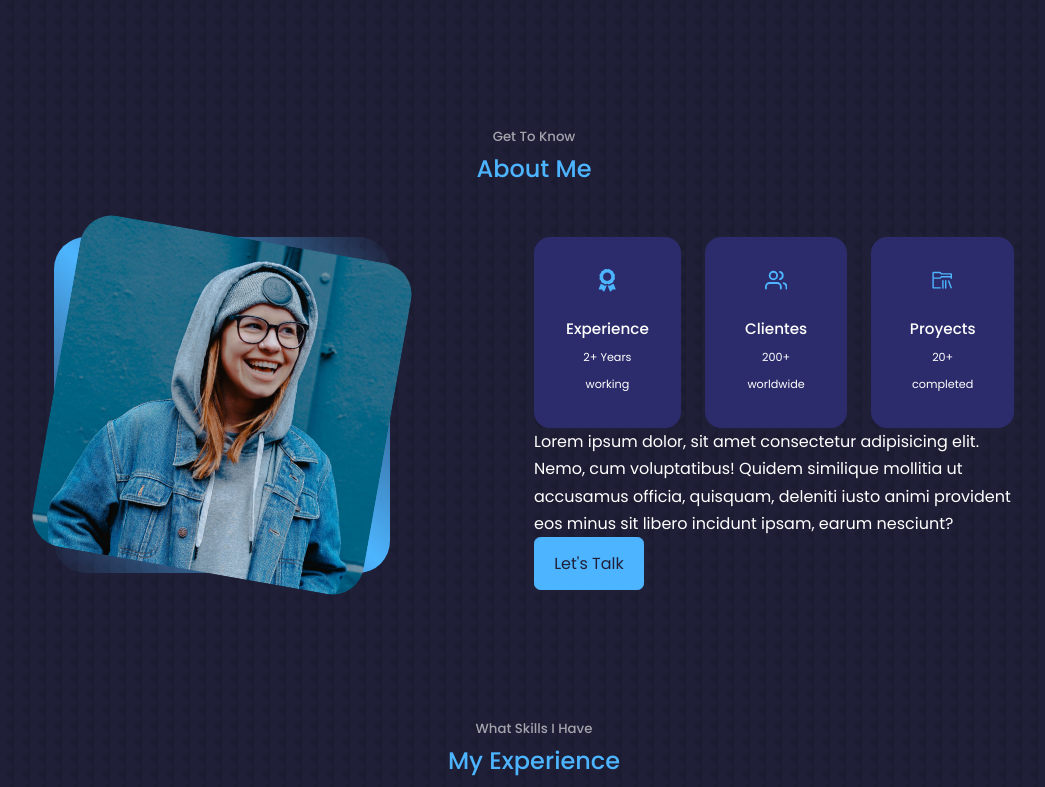
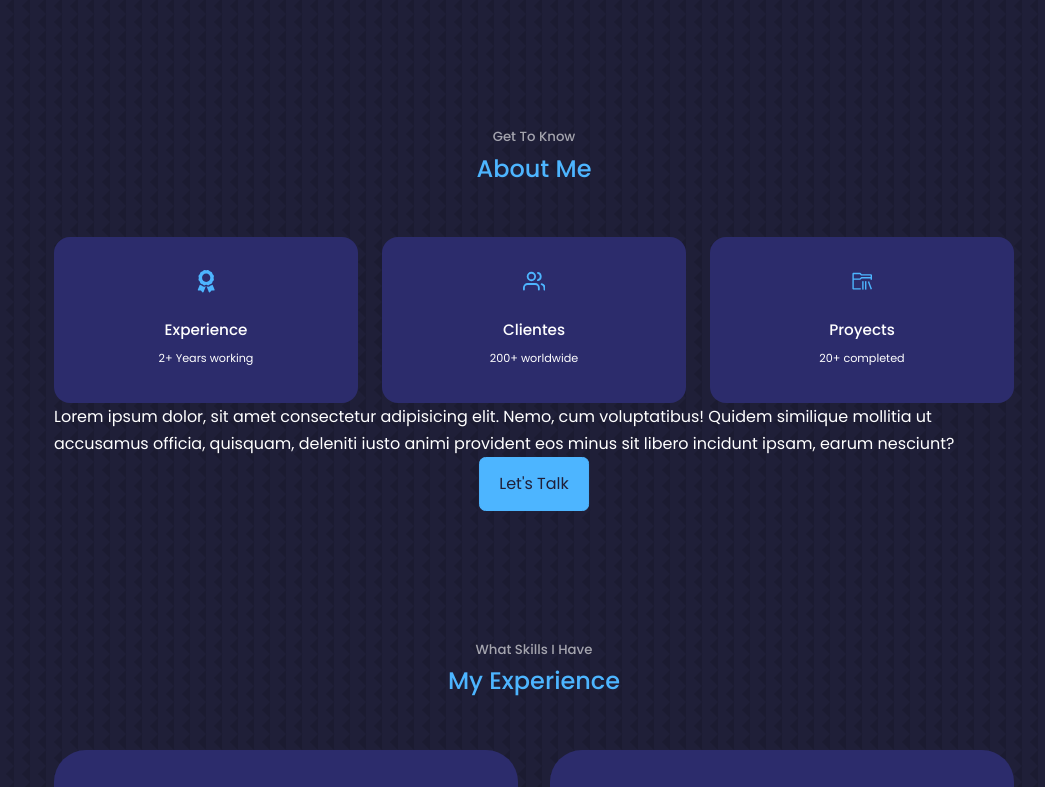
Before and after one commit to AgustinCastanol/PortafolioWeb, a React (Vite) app: page / in a window 1280 px wide. Shown: the part 802-1589 px from the top of the page, without its empty margins (106-1151 px from the left). Built offline with nearby package versions, Linux system fonts and the light colour scheme.

Commit message:
Testing changes in header and about

```diff
--- a/src/assets/index.css
+++ b/src/assets/index.css
@@ -225,29 +225,8 @@ nav a.active {
 /*==================  AboutComponent ==================*/
 .about__container {
   display: grid;
-  grid-template-columns: 35% 50%;
   gap: 15%;
 
-}
-
-.about__me {
-  width: 100%;
-  aspect-ratio: 1/1;
-  border-radius: 2rem;
-  background: linear-gradient(45deg, transparent, var(--color-primary), transparent);
-  display: grid;
-  place-items: center;
-}
-
-.about__me-image {
-  border-radius: 2rem;
-  overflow: hidden;
-  transform: rotate(10deg);
-  transition: var(--transition);
-}
-
-.about__me-image:hover {
-  transform: rotate(0);
 }
 
 .about__cards {
@@ -259,7 +238,7 @@ nav a.active {
 
 .about__card {
   background: var(--color-bg-variant);
-  border: 1p solid transparent;
+  border: 1px solid transparent;
   border-radius: 1rem;
   padding: 2rem;
   text-align: center;
@@ -291,6 +270,11 @@ nav a.active {
 .about__content p {
   margin: 2 rem 0 2.6rem;
   color: var(--color-light);
+}
+.about__content a{
+  position: relative;
+  left: 50%;
+  transform: translateX(-50%);
 }
 
 /*==================  ExperienceComponent ==================*/
@@ -506,11 +490,6 @@ nav a.active {
     gap: 0;
   }
 
-  .about__me {
-    width: 50%;
-    margin: 2rem auto 4rem;
-  }
-
   .about__content p {
     margin: 1rem 0 1.5rem;
   }
@@ -558,11 +537,7 @@ nav a.active {
     display: none;
   }
 
-  .about__me {
-    width: 65%;
-    margin: 0 auto 3rem;
 
-  }
 
   .about__cards {
     grid-template-columns: 1fr 1fr;
--- a/src/components/AboutComponent.tsx
+++ b/src/components/AboutComponent.tsx
@@ -1,19 +1,13 @@
 import {FaAward} from 'react-icons/fa'
 import {FiUsers} from 'react-icons/fi'
 import {VscFolderLibrary} from 'react-icons/vsc'
-import ME from '../assets/img/me-about.jpg'
+import ME from '../assets/img/me-about.png'
 export default function AboutComponent (){
     return (
         <section id="about">
           <h5>Get To Know</h5>
           <h2>About Me</h2>
           <div className="container about__container">
-            <div className="about__me">
-              <div className="about__me-image">
-                <img src={ME} alt="About Image" />
-              </div>
-            </div>
-
             <div className="about__content">
             <div className="about__cards">
               <article className="about__card">
--- a/src/components/HeaderComponent.tsx
+++ b/src/components/HeaderComponent.tsx
@@ -1,6 +1,6 @@
 import CTA from "./utils/CTA";
 import HeaderSocials from "./utils/HeaderSocials";
-import ME from "../assets/img/me.png"
+import ME from "../assets/img/me-about.png"
 export default function HeaderComponent(){    return (
     <header>
         <div className="container header__container">
@@ -11,7 +11,7 @@ export default function HeaderComponent(){    return (
             <HeaderSocials></HeaderSocials>
 
             <div className="me">
-                <img src={ME} alt="me" />
+                <img src="" alt="me" />
             </div>
             <a href="#contact" className="scroll__down">Scroll Down</a>
         </div>
```
Also changed, not shown: src/assets/img/me-about.jpg (deleted), src/assets/img/me-about.png (added).
